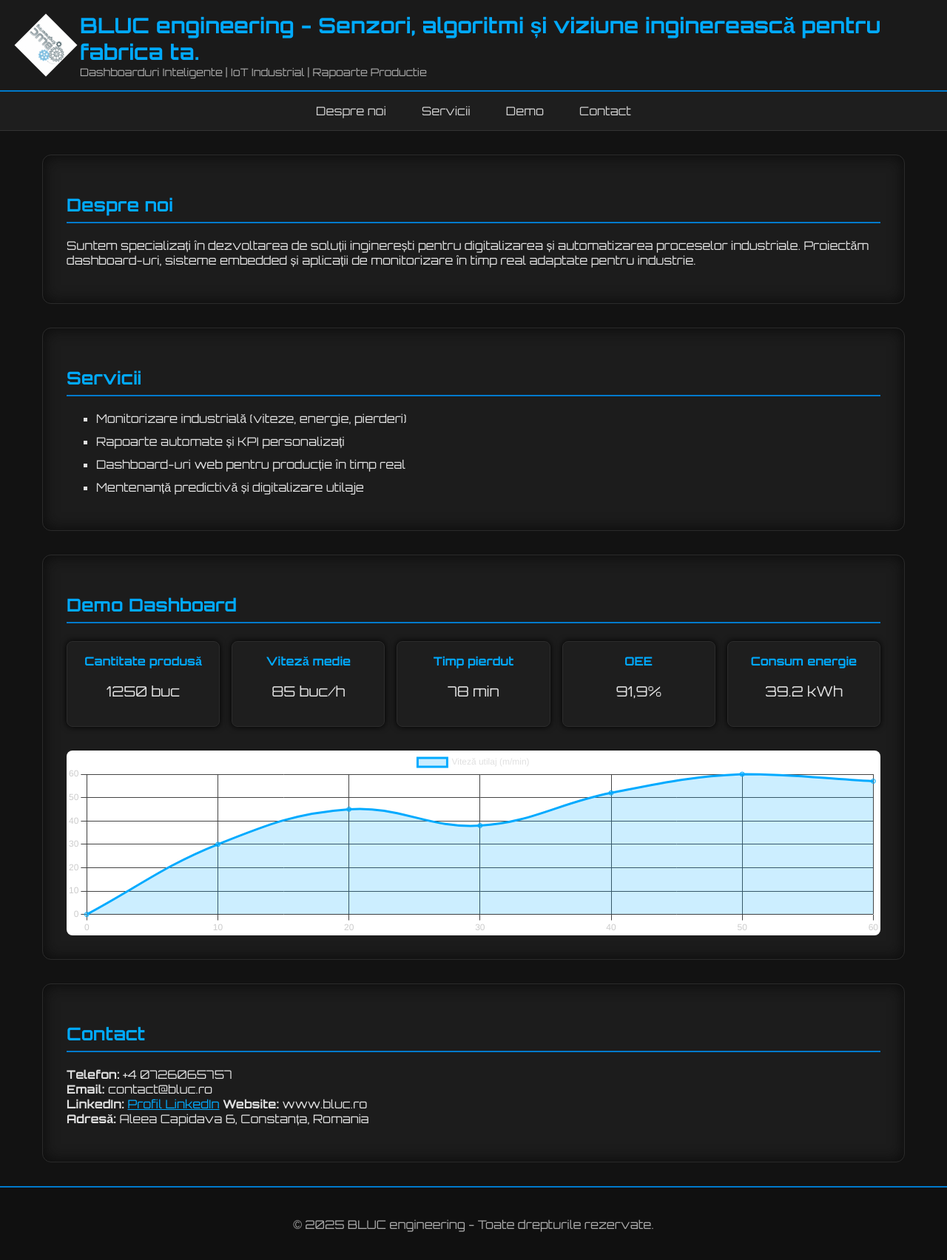
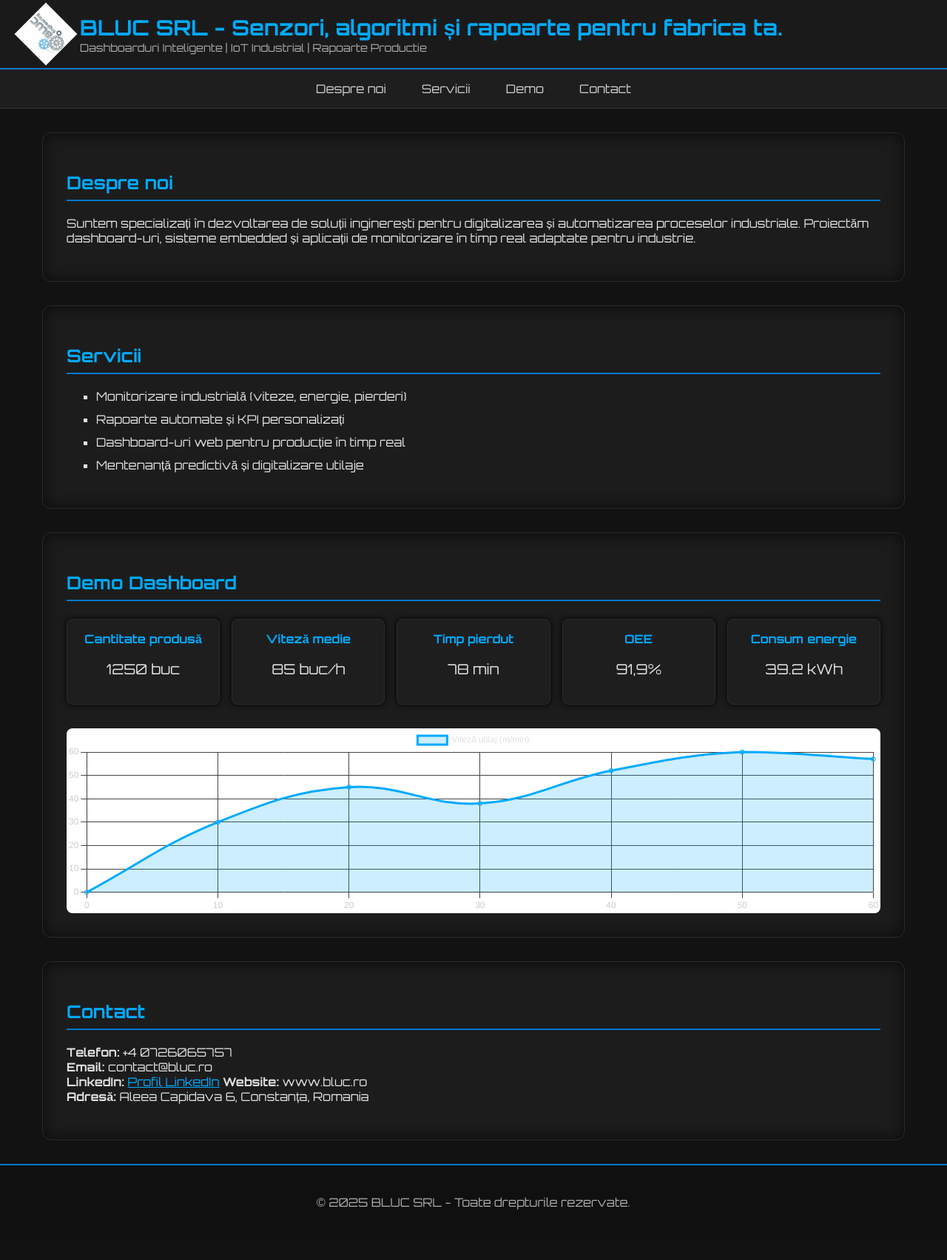
Before and after one commit to blucsrl/blucsrl.github.io-, a plain HTML site: page index.html in a window 1280 px wide. Shown: the whole page at 74% size. After the commit the page ends 1676 px from the top, so only its background shows below. Drawn offline with nearby package versions, Linux system fonts and the light colour scheme.

Commit message:
index.html

```diff
--- a/index.html
+++ b/index.html
@@ -136,7 +136,7 @@
   <header>
     <img src="get.png" alt="BLUC Engineering Logo">
     <div>
-      <h1>BLUC engineering - Senzori, algoritmi și viziune inginerească pentru fabrica ta.</h1>
+      <h1>BLUC SRL - Senzori, algoritmi și rapoarte pentru fabrica ta.</h1>
       <p>Dashboarduri Inteligente | IoT Industrial | Rapoarte Productie</p>
     </div>
   </header>
@@ -229,7 +229,7 @@
   </section>
 
   <footer>
-    <p>&copy; 2025 BLUC engineering - Toate drepturile rezervate.</p>
+    <p>&copy; 2025 BLUC SRL - Toate drepturile rezervate.</p>
   </footer>
 </body>
 </html>
```
